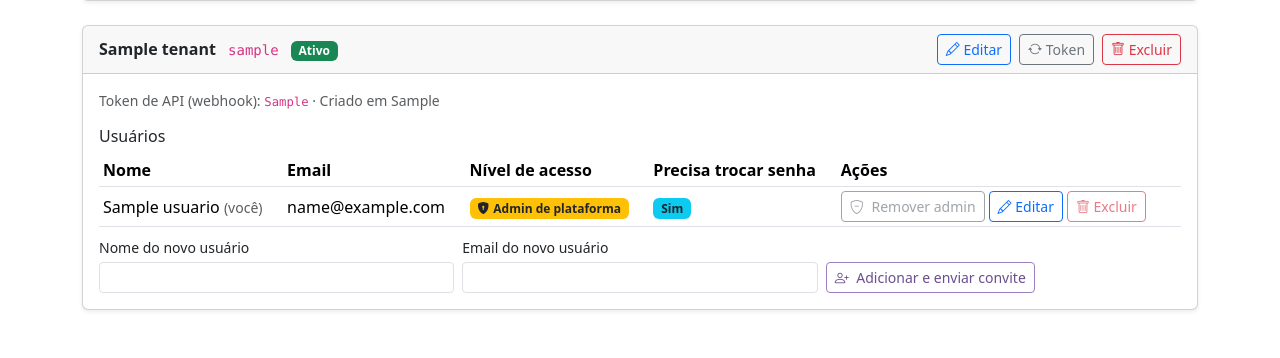
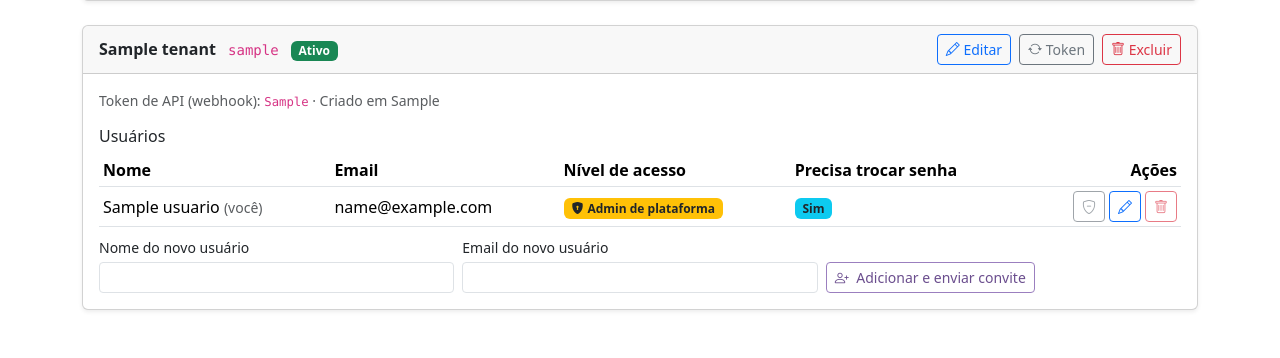
Before and after one commit to loisneubauer/gestao_financeira, a Flask app: page /admin/tenants in a window 1280 px wide. Shown: the part 571-929 px from the top of the page. Run offline with Flask 3, Linux system fonts and the light colour scheme; the visitor is signed in with stand-in values (Sample User, id 1); tables that the repository leaves empty hold one stand-in row (values such as "Sample post").

Commit message:
Alinha botões de ação de usuários à direita e usa apenas ícones

```diff
--- a/templates/admin_tenants.html
+++ b/templates/admin_tenants.html
@@ -75,7 +75,7 @@
                         <th>Email</th>
                         <th>Nível de acesso</th>
                         <th>Precisa trocar senha</th>
-                        <th>Ações</th>
+                        <th class="text-end">Ações</th>
                     </tr>
                 </thead>
                 <tbody>
@@ -94,28 +94,28 @@
                         </td>
                         <td>{% if u.deve_trocar_senha %}<span class="badge bg-info text-dark">Sim</span>{% else %}<span class="text-muted small">Não</span>{% endif %}</td>
                         <td>
-                            <div class="d-flex flex-wrap gap-1">
+                            <div class="d-flex flex-wrap gap-1 justify-content-end">
                                 <form method="post" action="{{ url_for('admin_alternar_admin_usuario', id_tenant=t.id, id_usuario=u.id) }}"
                                       onsubmit="return confirm('{% if u.is_admin %}Remover o acesso de admin de plataforma de {{ u.nome }}?{% else %}Tornar {{ u.nome }} admin de plataforma? Ela(e) vai enxergar e gerenciar TODAS as organizações, não só esta.{% endif %}');">
                                     {% if u.is_admin %}
-                                        <button type="submit" class="btn btn-sm btn-outline-secondary" {% if u.id == session.usuario_id %}disabled title="Você não pode remover seu próprio acesso"{% endif %}>
-                                            <i class="bi bi-shield-minus me-1"></i> Remover admin
+                                        <button type="submit" class="btn btn-sm btn-outline-secondary" title="Remover admin de plataforma" aria-label="Remover admin de plataforma" {% if u.id == session.usuario_id %}disabled title="Você não pode remover seu próprio acesso"{% endif %}>
+                                            <i class="bi bi-shield-minus"></i>
                                         </button>
                                     {% else %}
-                                        <button type="submit" class="btn btn-sm btn-outline-warning">
-                                            <i class="bi bi-shield-plus me-1"></i> Tornar admin
+                                        <button type="submit" class="btn btn-sm btn-outline-warning" title="Tornar admin de plataforma" aria-label="Tornar admin de plataforma">
+                                            <i class="bi bi-shield-plus"></i>
                                         </button>
                                     {% endif %}
                                 </form>
 
-                                <button type="button" class="btn btn-sm btn-outline-primary" data-bs-toggle="modal" data-bs-target="#modalEditarUsuario{{ u.id }}" aria-label="Editar usuário">
-                                    <i class="bi bi-pencil"></i> Editar
+                                <button type="button" class="btn btn-sm btn-outline-primary" data-bs-toggle="modal" data-bs-target="#modalEditarUsuario{{ u.id }}" title="Editar usuário" aria-label="Editar usuário">
+                                    <i class="bi bi-pencil"></i>
                                 </button>
 
                                 <form method="post" action="{{ url_for('admin_excluir_usuario', id_tenant=t.id, id_usuario=u.id) }}"
                                       onsubmit="return confirm('Excluir o usuário {{ u.nome }} ({{ u.email }})? Essa ação não pode ser desfeita.');">
-                                    <button type="submit" class="btn btn-sm btn-outline-danger" aria-label="Excluir usuário" {% if u.id == session.usuario_id %}disabled title="Você não pode excluir a própria conta"{% endif %}>
-                                        <i class="bi bi-trash"></i> Excluir
+                                    <button type="submit" class="btn btn-sm btn-outline-danger" title="Excluir usuário" aria-label="Excluir usuário" {% if u.id == session.usuario_id %}disabled title="Você não pode excluir a própria conta"{% endif %}>
+                                        <i class="bi bi-trash"></i>
                                     </button>
                                 </form>
                             </div>
```
